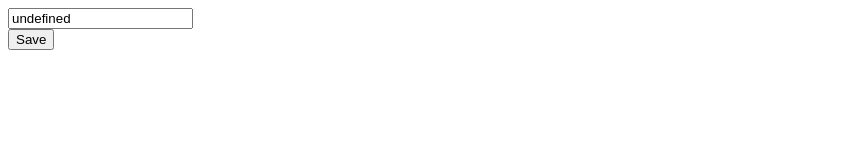
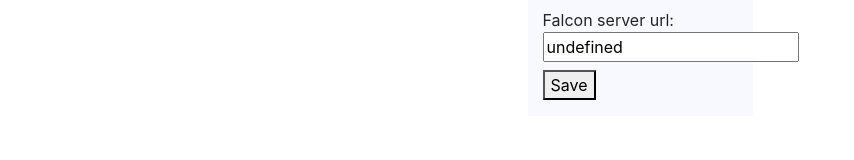
Before and after one commit to koverj/falcon-browser-plugin, a browser extension: page options.html in a window 1280 px wide. Shown: the whole page, without its empty margins (0-854 px from the left). Drawn offline with Linux system fonts and the light colour scheme.

Commit message:
add options button

```diff
--- a/options.html
+++ b/options.html
@@ -1,15 +1,24 @@
 <!DOCTYPE html>
 <html>
   <head>
-    <title>My Test Extension Options</title>
+    <title>Koverj options</title>
+    <link rel="stylesheet" href="assets/css/bootstrap.min.css" />
+    <link rel="stylesheet" href="assets/css/plugin.css" />
   </head>
   <body>
-    <label>
-      <input id="backend_url" />
-    </label>
+    <div class="container pb-2">
+      <div class="row pt-2 pb-2">
+        <div class="col">
+          <label for="backend_url">
+            Falcon server url:
+            <input id="backend_url" />
+          </label>
 
-    <div id="status"></div>
-    <button id="save">Save</button>
+          <div id="status"></div>
+          <button id="save">Save</button>
+        </div>
+      </div>
+    </div>
 
     <script src="plugin/options.js"></script>
   </body>
```
Also changed, not shown: index.html (+9 -20 lines), plugin/plugin.js (+11 -9 lines).
